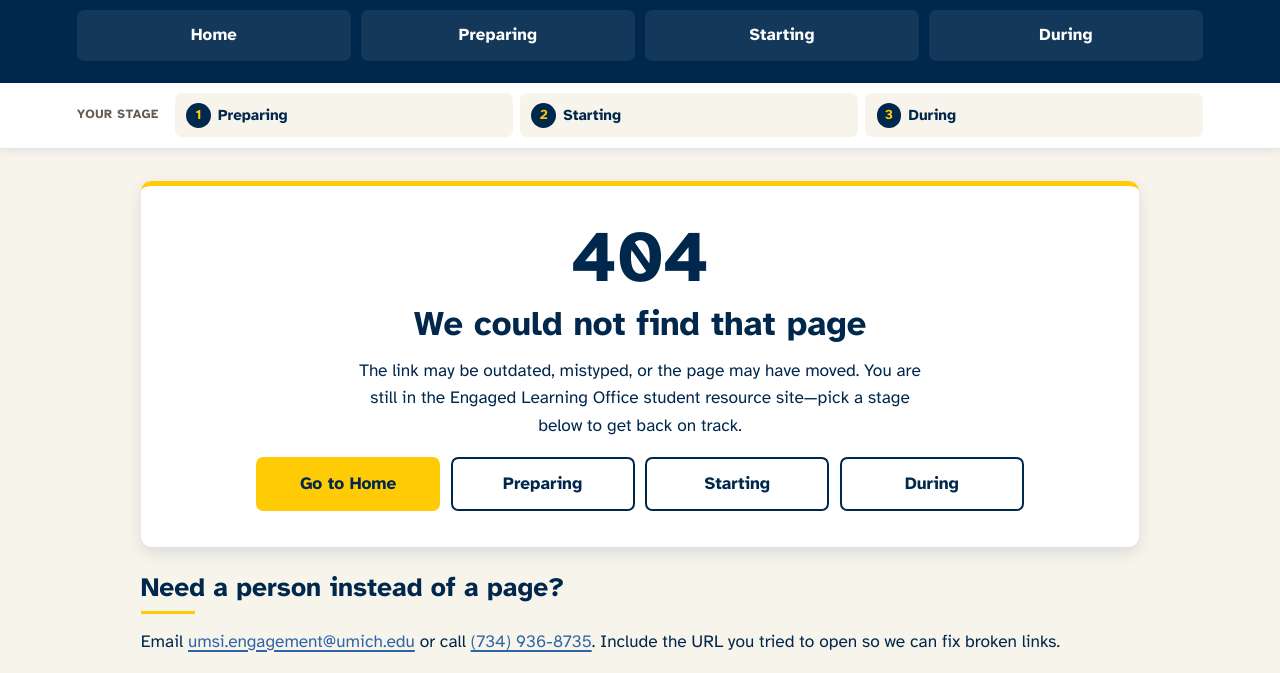
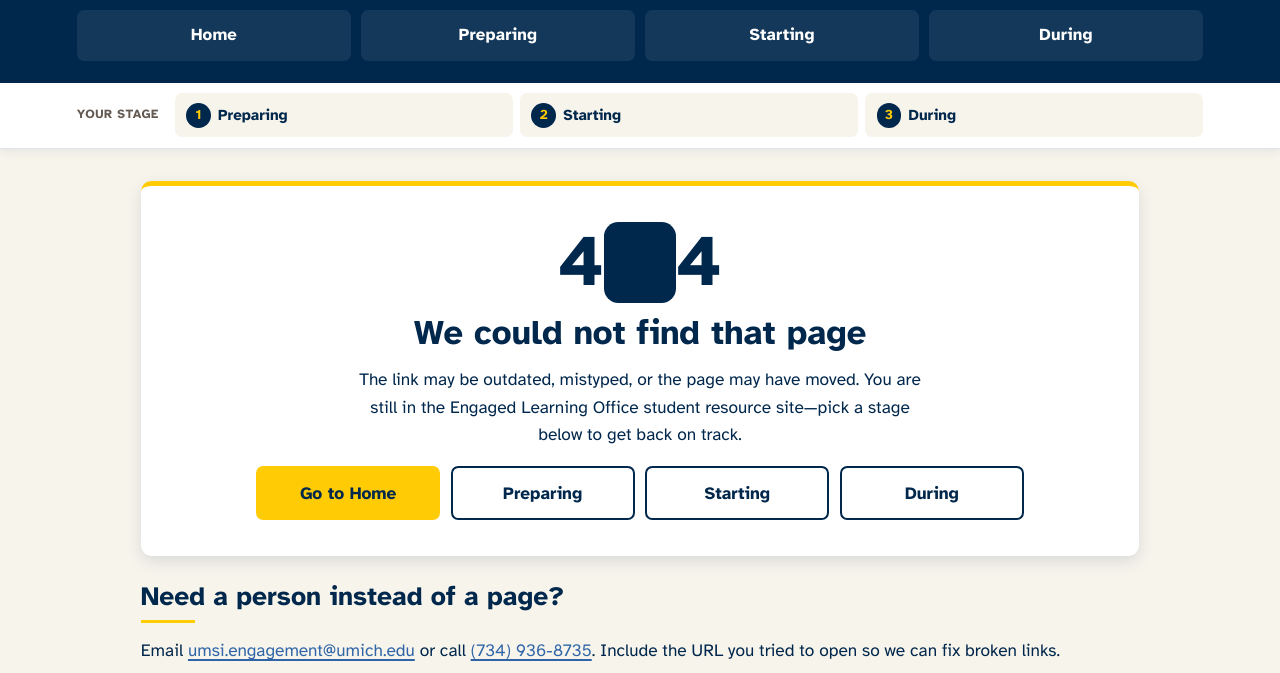
Before and after one commit to ErikaCartman/Client_Project, a plain HTML site: page 404.html in a window 1280 px wide. Shown: the part 127-800 px from the top of the page. Drawn offline with Linux system fonts and the light colour scheme.

Commit message:
Add files via upload

```diff
--- a/css/style.css
+++ b/css/style.css
@@ -781,7 +781,12 @@ h3 {
 }
 
 .error-code span {
+  display: inline-block;
   color: var(--blue);
+  background-color: var(--blue);
+  padding: 0.05em 0.18em 0.08em;
+  border-radius: 0.2em;
+  line-height: 1;
 }
 
 .error-panel .lede {
```
